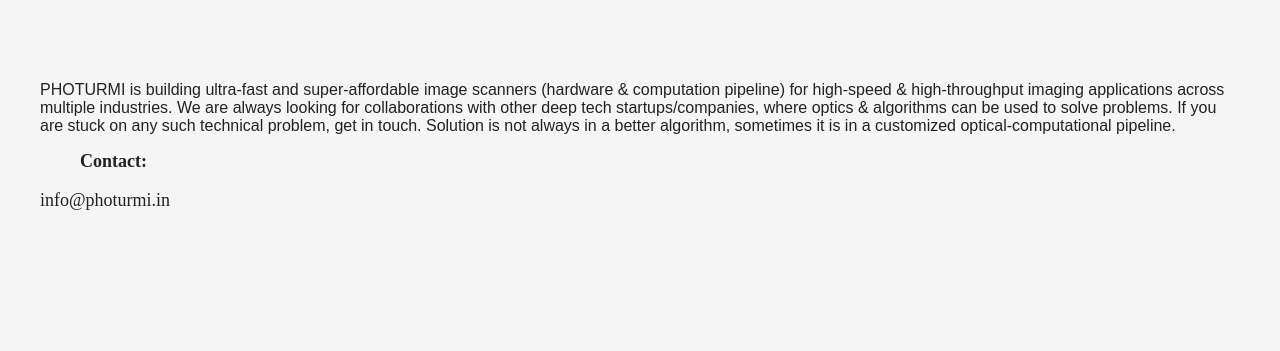
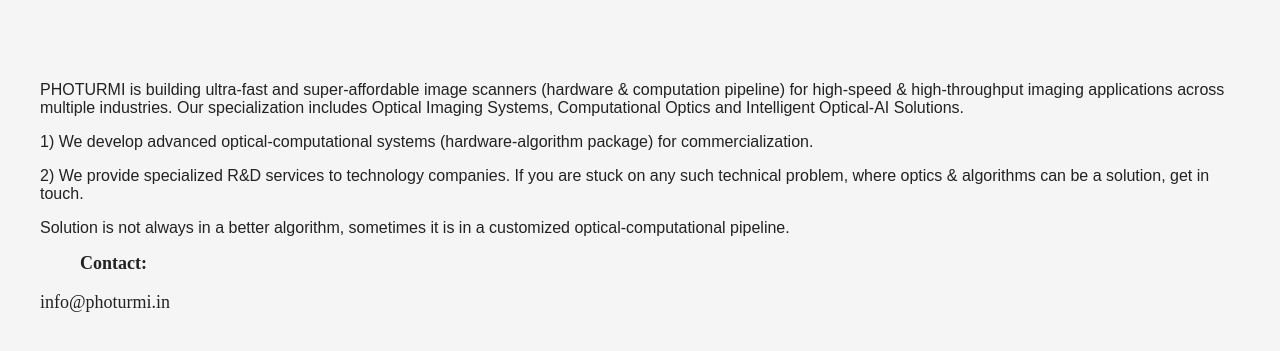
Before and after one commit to kumar-optoman/photurmi, a plain HTML site: page index.html in a window 1280 px wide. Shown: the part 179-530 px from the top of the page. Drawn offline with Linux system fonts and the light colour scheme.

Commit message:
Update index.html

```diff
--- a/index.html
+++ b/index.html
@@ -15,13 +15,15 @@
 
     <main>
         <h2></h2>
-        <p>PHOTURMI is building ultra-fast and super-affordable image scanners (hardware & computation pipeline) for high-speed & high-throughput imaging applications across multiple industries.
-
-We are always looking for collaborations with other deep tech startups/companies, where optics & algorithms can be used to solve problems. If you are stuck on any such technical problem, get in touch.
-
-Solution is not always in a better algorithm, sometimes it is in a customized optical-computational pipeline.</p>
-
-<p>
+        <p>PHOTURMI is building ultra-fast and super-affordable image scanners (hardware & computation pipeline) for high-speed & high-throughput imaging applications across multiple industries. Our specialization includes Optical Imaging Systems, Computational Optics and Intelligent Optical-AI Solutions.</p>
+        </p>
+        <p> 1) We develop advanced optical-computational systems (hardware-algorithm package) for commercialization.
+        </p>
+         <p> 2) We provide specialized R&D services to technology companies. If you are stuck on any such technical problem, where optics & algorithms can be a solution, get in touch.
+        </p>
+          <p>   Solution is not always in a better algorithm, sometimes it is in a customized optical-computational pipeline.
+        </p>
+        <p>
 <font face = "Times New Roman" size = "4.5"><dd><strong>Contact:</strong></a></dd>
     </p>
    <p>  info@photurmi.in
```
